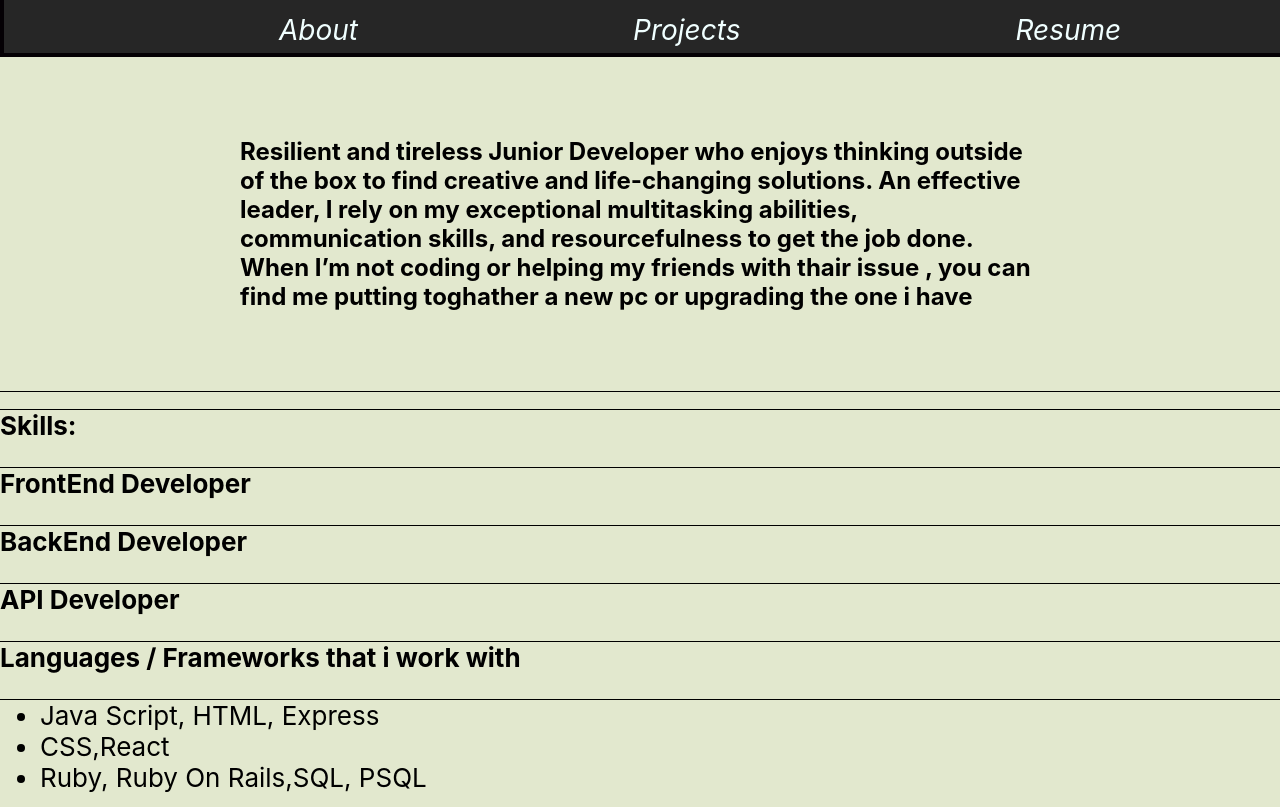
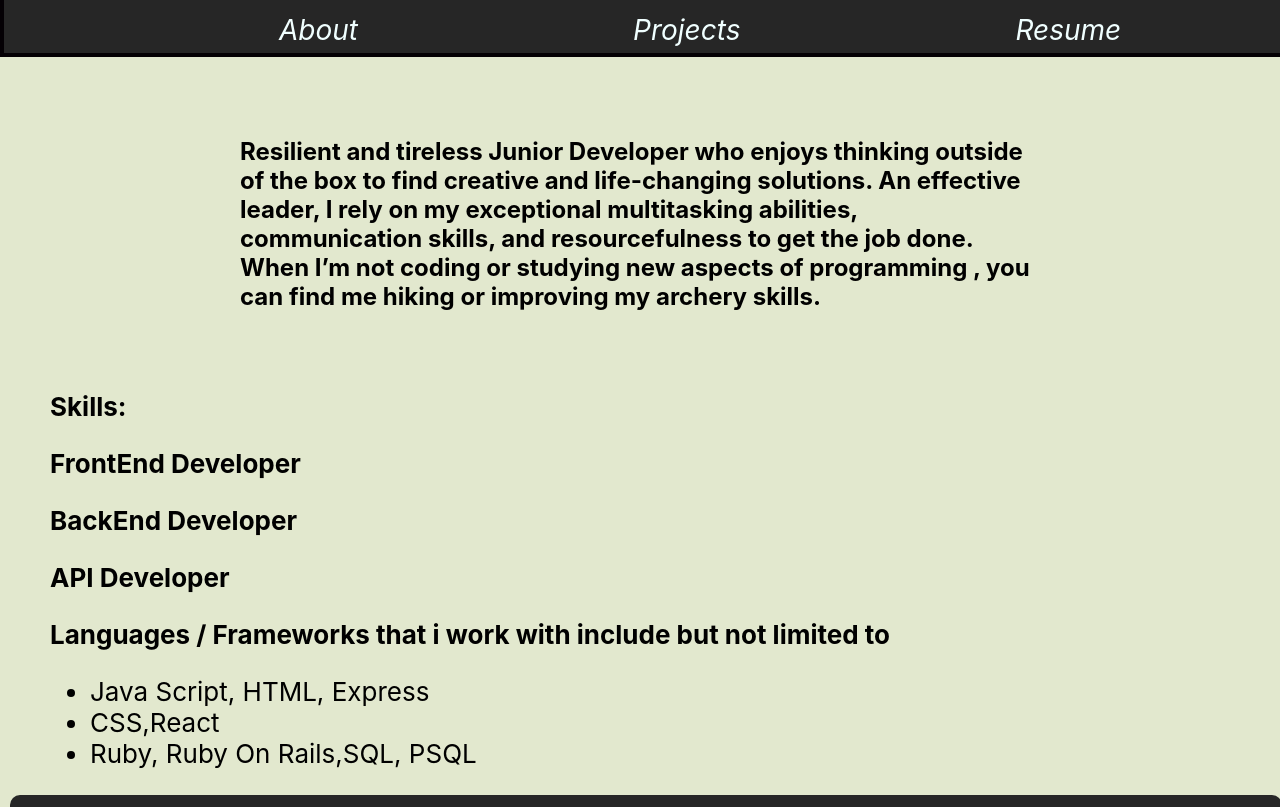
Before and after one commit to SiyavashTorabi/portfolio, a React (Create React App) app in the folder portfolio/: page / in a window 1280 px wide. Shown: the part 560-1367 px from the top of the page. Built offline with nearby package versions, Linux system fonts and the light colour scheme.

Commit message:
fixed some css

```diff
--- a/portfolio/src/components/Footer.jsx
+++ b/portfolio/src/components/Footer.jsx
@@ -8,10 +8,7 @@ export default function Footer() {
       <img className="icon" id="github" src="https://res.cloudinary.com/briandanger/image/upload/v1568954107/github_fpykxh.png" alt="hub" className="icons" />
       {/* eslint-disable-next-line */}
       <a className="githubL" href="https://github.com/SiyavashTorabi/" rel="noreferrer" target="_blank">@Siyavash Torabi</a>
-      {/* eslint-disable-next-line */}
-      <img className="instaIcon" id="instagram" src="https://image.similarpng.com/very-thumbnail/2020/05/Instagram-logo-with-brush-PNG.png" alt="intagram" className="icons" />
-      {/* eslint-disable-next-line */}
-      <a className="githubL" href="https://www.instagram.com/siya_mashti/" rel="noreferrer" target="_blank">@Siya_mashti</a>
+
       {/* eslint-disable-next-line */}
       <img  id="instagram" src="https://logodix.com/logo/79657.png" alt="iram" className="icons" />
       <a className="githubL" href="https://www.linkedin.com/in/siyavash-torabi/" rel="noreferrer" target="_blank">@Siyavash torabi</a>
--- a/portfolio/src/components/Navbar.css
+++ b/portfolio/src/components/Navbar.css
@@ -1,3 +1,4 @@
+@media screen and (min-width: 780px) {
 .nav-bar {
 display: inline-flex;
 width:99.7%;
@@ -45,3 +46,7 @@ margin: 0mm;
   width: 290px;
   height: 260px;
 }
+
+
+
+  }
--- a/portfolio/src/screens/Home.css
+++ b/portfolio/src/screens/Home.css
@@ -13,7 +13,8 @@ margin-right: auto;
 
 
 margin-right: auto;
-border-top: 1px solid black;
+/* border-top: 1px solid black; */
+margin-left: 25px;
 font-size: 26px;
 
 
--- a/portfolio/src/screens/Home.jsx
+++ b/portfolio/src/screens/Home.jsx
@@ -3,18 +3,17 @@ import "./Home.css"
 export default function Home() {
   return (
     <div>
-      <h2 className="home" >Resilient and tireless Junior Developer who enjoys thinking
-        outside of the box to find creative and life-changing solutions.
-        An effective leader, I rely on my exceptional multitasking abilities,
-        communication skills, and resourcefulness to get the job done. When I’m
-        not coding or helping my friends with thair issue , you can find me putting toghather
-        a new pc or upgrading the one i have</h2>
+      <h2 className="home" >Resilient and tireless Junior Developer who enjoys thinking outside
+        of the box to find creative and life-changing solutions. An effective leader,
+        I rely on my exceptional multitasking abilities, communication skills,
+        and resourcefulness to get the job done. When I’m not coding or studying
+        new aspects of programming , you can find me hiking or improving my archery skills.</h2>
       <div className='Skills' >
       <h1 className='Skills' >Skills:</h1>
       <h3 className='Skills' >FrontEnd Developer</h3>
       <h3 className='Skills' >BackEnd Developer</h3>
       <h3 className='Skills' >API  Developer</h3>
-      <h2 className='Skills' >Languages / Frameworks that i work with</h2>
+      <h2 className='Skills' >Languages / Frameworks that i work with include but not limited to </h2>
       <ul className='Skills' >
         <li>Java Script, HTML, Express</li>
         <li>CSS,React</li>
--- a/portfolio/src/screens/Projects.css
+++ b/portfolio/src/screens/Projects.css
@@ -20,7 +20,7 @@ flex-shrink: 3;
 .project2,
 .project3,
 .project4{
-display: flex;
+display: inline-flex;
 justify-content:space-around;
 border: 3px solid rgb(2, 28, 34);
 text-align: start;
@@ -32,7 +32,7 @@ padding: 25px;
 
 .links {
 text-decoration: none;
-display: block;
+display: inline-block;
 justify-content: right;
 text-shadow:none;
 font-weight: 900;
@@ -57,3 +57,8 @@ font-size: 25px;
 align-items: flex-start;
 margin: 14px;
 }
+.pov {
+
+
+margin-left: 20px;
+}
--- a/portfolio/src/screens/Projects.jsx
+++ b/portfolio/src/screens/Projects.jsx
@@ -10,6 +10,7 @@ export default function Projects() {
         <a className="links" href="https://github.com/SiyavashTorabi/scp-app" rel="noreferrer" target="_blank">App On Github</a>
 
         <h3 className="texts">FE Only</h3>
+        <h4 className="pov"> An App created to simulate SCP-Foundation search engine if such foundation ever existed. SCP-app is created using react for FE only. </h4>
         <ul className="texts">
         Languages/Apps used creating this Project:
         <li>React</li>
@@ -26,6 +27,8 @@ export default function Projects() {
         <a className="links" href="https://61012b87a5da71b8ffa6a634--aqua-hunters.netlify.app/" rel="noreferrer" target="_blank">deployed site</a>
         <a className="links" href="https://github.com/SiyavashTorabi/Aqua-Hunters" rel="noreferrer" target="_blank">App On Github</a>
         <h3 className="texts">Full Stack</h3>
+        <h4 className="pov">An App that gives the ability to users to share information and tips on aquatic life form in the region.App is created using Ruby, Ruby on Rails, PSQL for BE & React and CSS for FE. </h4>
+
         <ul className="texts">
         Languages/Apps used creating this Project:
         <li>React</li>
@@ -43,7 +46,7 @@ export default function Projects() {
         <a className="links" href="https://siyas-pcparts.netlify.app/" rel="noreferrer" target="_blank">deployed site</a>
         <a className="links" href="https://github.com/SiyavashTorabi/PCParts" rel="noreferrer" target="_blank">App On Github</a>
         <h3 className="texts">Full Stack</h3>
-        <ul className="texts">
+        <h4 className="pov">An App in which user is able to create, check, update, and delete details on pc parts. APP is created using express and JS for BE & React, css for FE </h4>        <ul className="texts">
         Languages/Apps used creating this Project:
         <li>React</li>
         <li>JS</li>
@@ -60,6 +63,8 @@ export default function Projects() {
         <a className="links" href="https://siyavashtorabi.github.io/lolinfo/" rel="noreferrer" target="_blank">deployed site</a>
         <a className="links" href="https://github.com/SiyavashTorabi/lolinfo" rel="noreferrer" target="_blank">App On Github</a>
         <h3 className="texts">FE Only</h3>
+        <h4 className="pov"> An App created to give helpful tips and back back story on the selected champions for the game League of legends. App is created using basic HTML, JS, CSS </h4>
+
         <ul className="texts">
         Languages/Apps used creating this Project:
         <li>HTML</li>
```
